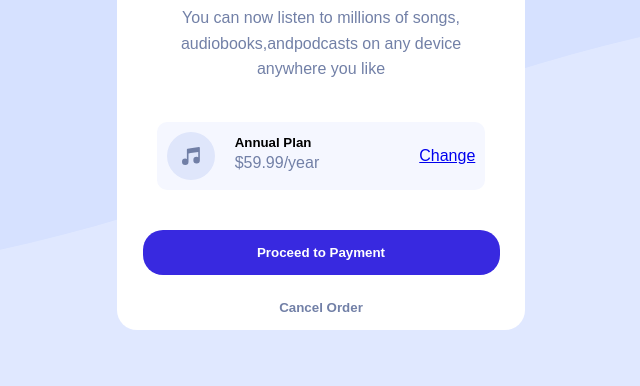
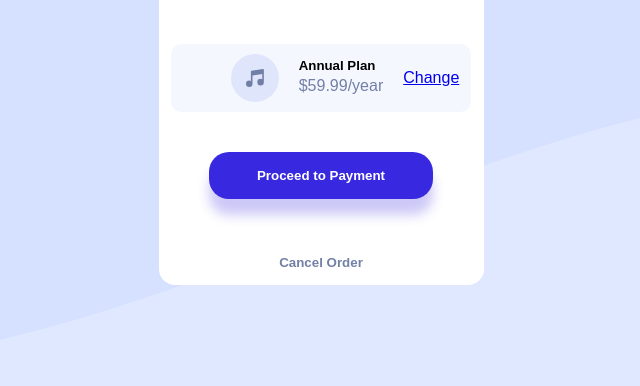
Before and after one commit to AhmaadAlharbi/Order-summary-component-challenge-hub, a plain HTML site: page index.html in a window 1280 px wide. Shown: the part 414-800 px from the top of the page, without its empty margins (319-959 px from the left). Drawn offline with Linux system fonts and the light colour scheme; a web font is replaced by a local one.

Commit message:
fix width

```diff
--- a/css/style.css
+++ b/css/style.css
@@ -57,37 +57,28 @@ main {
   display: flex;
   justify-content: center;
   align-items: center;
-  margin-top: 70px;
-  transform: translateY(50px);
-  -webkit-transform: translateY(50px);
-  -moz-transform: translateY(50px);
-  -ms-transform: translateY(50px);
-  -o-transform: translateY(50px);
+  min-height: 100vh;
 }
 .card {
-  background: white;
-  border-radius: 20px;
-  -webkit-border-radius: 20px;
-  -moz-border-radius: 20px;
-  -ms-border-radius: 20px;
-  -o-border-radius: 20px;
-  display: flex;
-  flex-direction: column;
-  align-items: center;
+  width: 325px;
+  background-color: #fff;
+  border-radius: 1rem;
+  overflow: hidden;
 }
 .card-header img {
   border-radius: 10px;
-  width: 405px;
+  width: 100%;
   -webkit-border-radius: 10px;
   -moz-border-radius: 10px;
   -ms-border-radius: 10px;
   -o-border-radius: 10px;
 }
 .card-body {
-  padding: 40px;
+  padding: 20px;
   display: flex;
   flex-direction: column;
-  width: 100%;
+  justify-content: center;
+  align-items: center;
 }
 .card-body h1 {
   color: hsl(223, 47%, 23%);
@@ -111,6 +102,7 @@ main {
   -ms-border-radius: 10px;
   -o-border-radius: 10px;
   align-items: center;
+  justify-content: space-evenly;
 }
 .price img {
   max-width: 100%;
@@ -119,34 +111,15 @@ main {
 
 .price img:first-child {
   flex: 1;
-  transform: translateX(-50px);
-  -webkit-transform: translateX(-50px);
-  -moz-transform: translateX(-50px);
-  -ms-transform: translateX(-50px);
-  -o-transform: translateX(-50px);
 }
 
 .price div {
   flex: 1;
   margin-left: 20px;
-  transform: translateX(-50px);
-  -webkit-transform: translateX(-50px);
-  -moz-transform: translateX(-50px);
-  -ms-transform: translateX(-50px);
-  -o-transform: translateX(-50px);
-  -webkit-border-radius: 120px;
-  -moz-border-radius: 120px;
-  -ms-border-radius: 120px;
-  -o-border-radius: 120px;
 }
 .price a {
   flex: 1;
   display: block;
-  transform: translateX(50px);
-  -webkit-transform: translateX(50px);
-  -moz-transform: translateX(50px);
-  -ms-transform: translateX(50px);
-  -o-transform: translateX(50px);
 }
 .card-footer {
   display: flex;
@@ -155,20 +128,19 @@ main {
 }
 .card-footer > button:first-of-type {
   display: block;
-  width: 100%;
   background: hsl(245, 75%, 52%);
   color: white;
-  padding: 15px 30px;
+  padding: 1rem 3rem;
   border: none;
   cursor: pointer;
-  width: 357px;
-  margin-bottom: 10px;
+  margin: 20px 0 41px 0;
   border-radius: 20px;
   -webkit-border-radius: 20px;
   -moz-border-radius: 20px;
   -ms-border-radius: 20px;
   -o-border-radius: 20px;
   font-weight: bold;
+  box-shadow: 0px 16px 12px rgb(56 41 224 / 25%);
 }
 .card-footer > button:last-of-type {
   padding: 15px 30px;
--- a/index.html
+++ b/index.html
@@ -28,7 +28,9 @@
               <p>$59.99/year</p>
             </div>
 
-            <a href="#">Change</a>
+            <div>
+              <a href="#">Change</a>
+            </div>
           </div>
         </div>
         <div class="card-footer">
```
